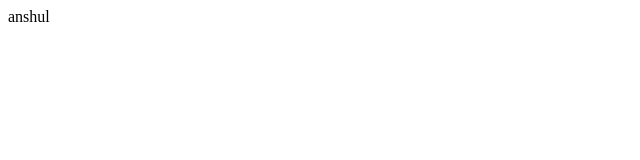
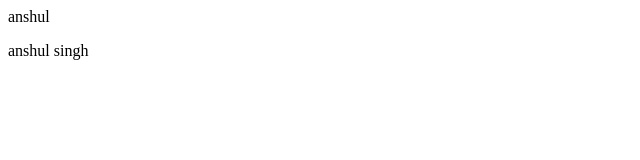
Before and after one commit to anshul0972/localrepo, a plain HTML site: page index.html in a window 1280 px wide. Shown: the full height of the page, 0-640 px from the left. Drawn offline with Linux system fonts and the light colour scheme.

Commit message:
add para2

```diff
--- a/index.html
+++ b/index.html
@@ -1 +1,2 @@
 <p class="ans">anshul</p>
+<p >anshul singh</p>
```
